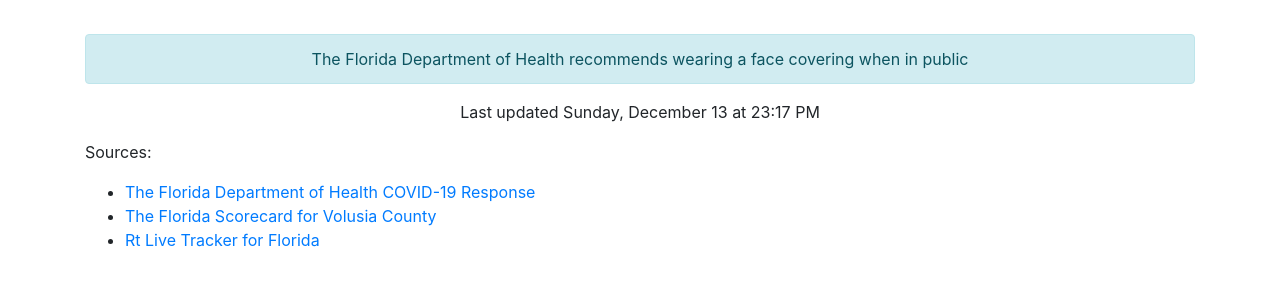
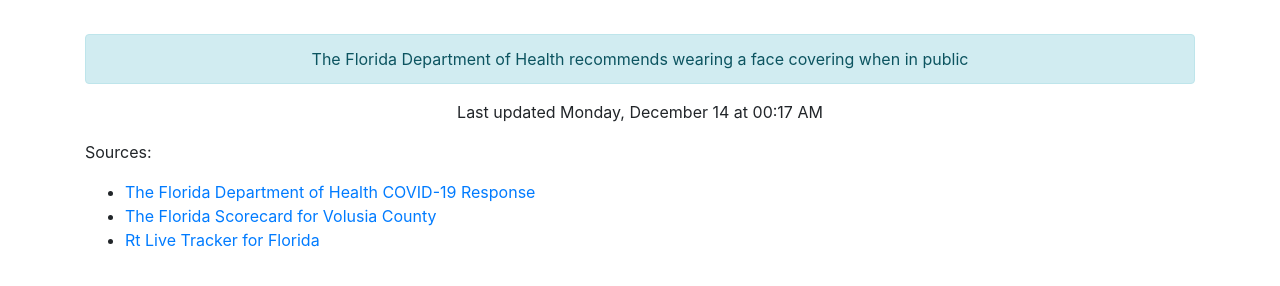
Before and after one commit to thinkjson/timeforchurch, a Jekyll site: the page built from index.md, in a window 1280 px wide. Shown: the part 586-872 px from the top of the page. Built offline with Jekyll 4.4.1, drawn with Linux system fonts in a browser that asks for light colours; our own code applies the rules of GitHub Pages for plain Markdown files.

Commit message:
Updating data

```diff
--- a/_includes/data.html
+++ b/_includes/data.html
@@ -10,4 +10,4 @@
     <div class="outcome text-success">YES</div>
     <div class="alert alert-info" role="alert">The Florida Department of Health recommends wearing a face covering when in public</div>
 
-    <p>Last updated Sunday, December 13 at 23:17 PM</p>
+    <p>Last updated Monday, December 14 at 00:17 AM</p>
```
